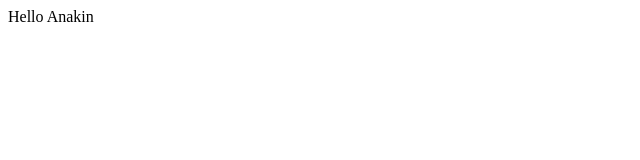
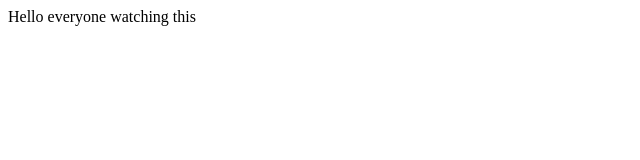
Before and after one commit to dana-ciocan/darkside-of-the-dom, a website: page 02-hello-name/index.html in a window 1280 px wide. Shown: the whole page, without its empty margins (0-640 px from the left). Drawn offline with Linux system fonts and the light colour scheme.

Commit message:
Change component name back to HelloWorld

```diff
--- a/02-hello-name/index.html
+++ b/02-hello-name/index.html
@@ -2,15 +2,15 @@
 <html lang="en">
   <head>
     <script>
-      class HelloName extends HTMLElement {
+      class HelloWorld extends HTMLElement {
         connectedCallback() {
           this.innerHTML = `Hello ${this.getAttribute('name')}`;
         }
       }
-      customElements.define('hello-to', HelloName);
+      customElements.define('hello-world', HelloWorld);
     </script>
   </head>
   <body>
-    <hello-to name="Anakin" />
+    <hello-world name="everyone watching this" />
   </body>
 </html>
```
